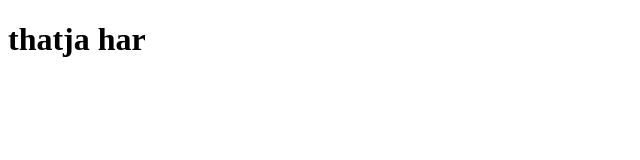
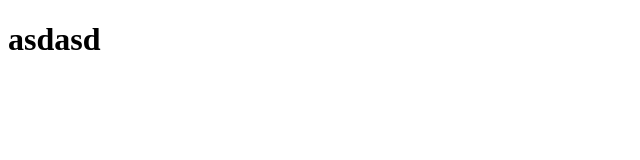
Before and after one commit to phongnguyen3010/nguyen-tuan-phong, a plain HTML site: page 1.html in a window 1280 px wide. Shown: the whole page, without its empty margins (0-640 px from the left). Drawn offline with Linux system fonts and the light colour scheme.

Commit message:
Update 1.html

```diff
--- a/1.html
+++ b/1.html
@@ -5,6 +5,6 @@
     <title>hello</title>
 </head>
 <body>
-    <h1>thatja har</h1>
+    <h1>asdasd</h1>
 </body>
 </html>
```
